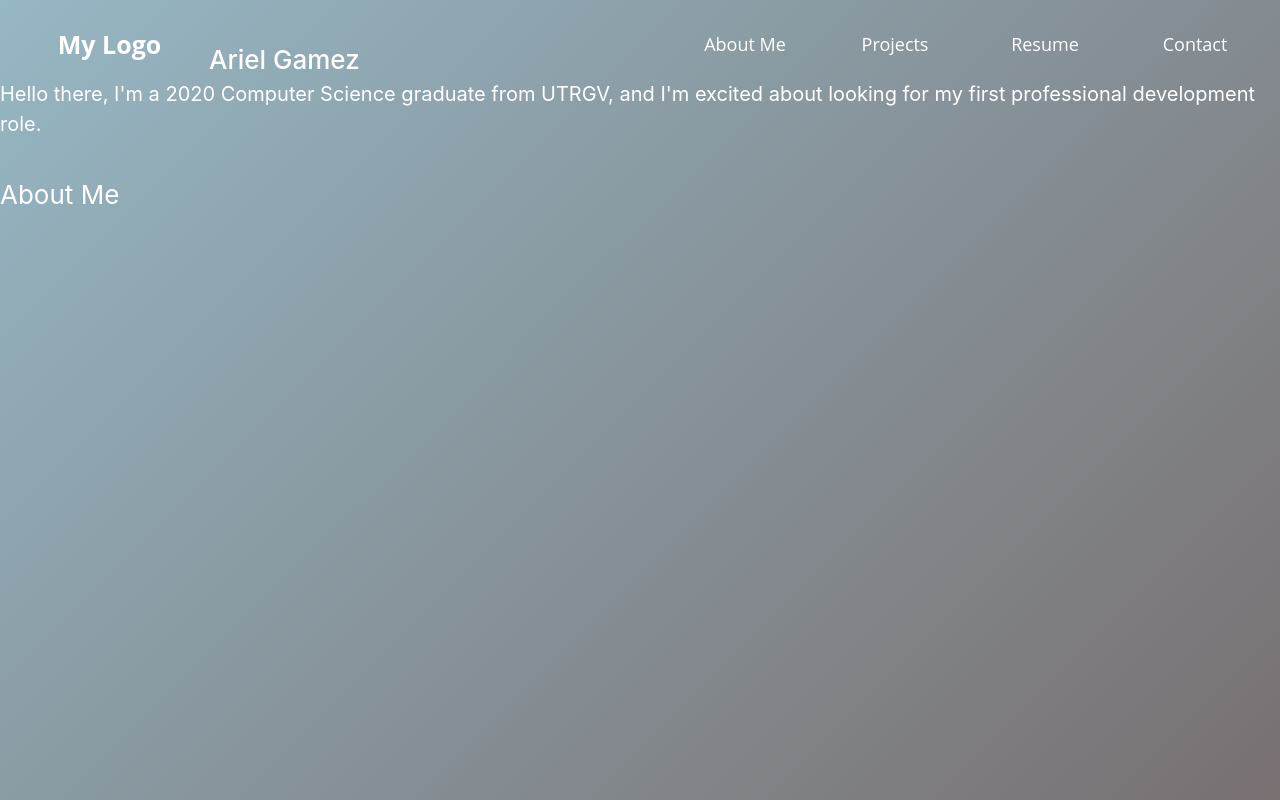
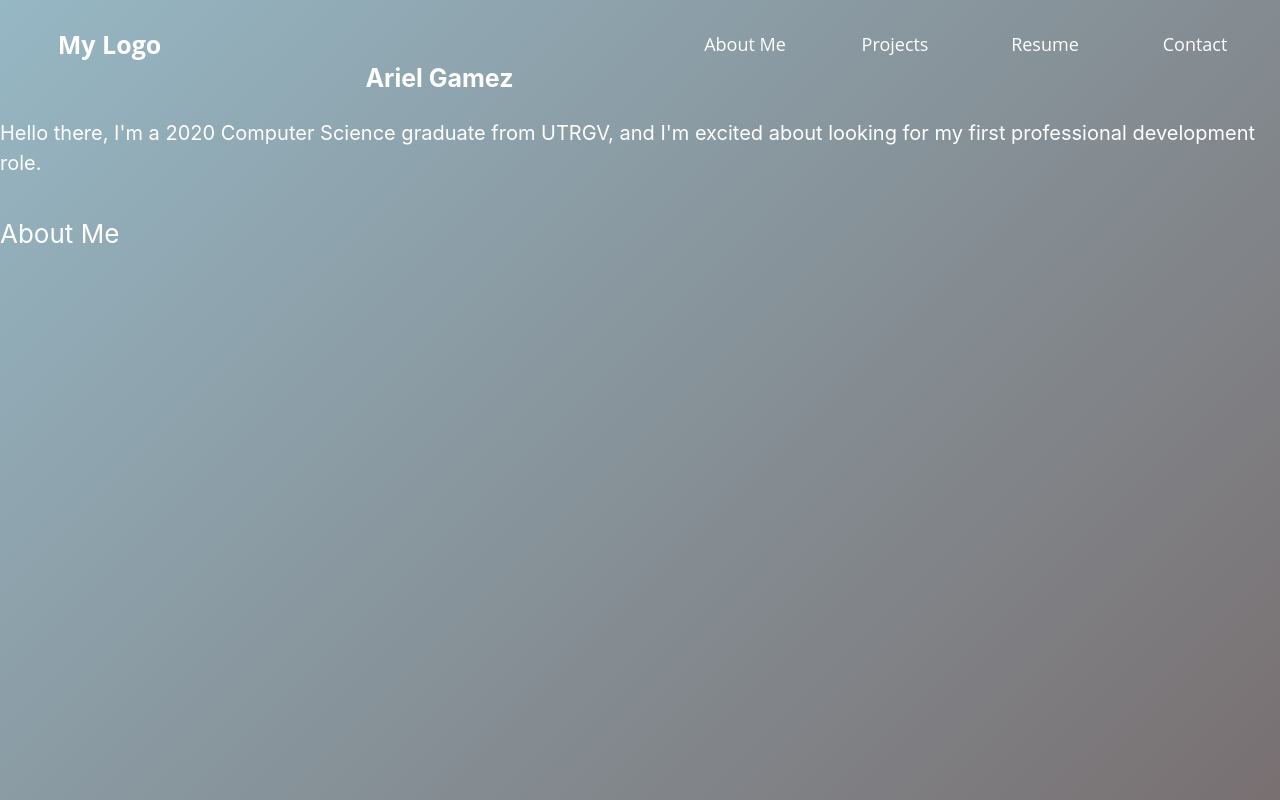
Before and after one commit to argamez98/Portfolio, a React (Create React App) app: page / in a window 1280 px wide. Shown: the top 800 px of the page. Built offline with nearby package versions, Linux system fonts and the light colour scheme.

Commit message:
fixing nameheader (unfinished)
want to center my name in the middle of the page but can't seem to fix it. might be the margins? not sure. will look back later.

```diff
--- a/src/App.css
+++ b/src/App.css
@@ -60,3 +60,14 @@ html {
 .navbar a:hover {
   background-color: rgb(98, 97, 97);
 }
+
+.name {
+  margin: auto;
+  padding: 20px;
+  font-size: 25px;
+  text-align: center;
+}
+
+.name a {
+  font-weight: bold;
+}
--- a/src/components/Nameheader.js
+++ b/src/components/Nameheader.js
@@ -2,8 +2,8 @@ import React from "react";
 
 export default function Nameheader() {
     return (
-        <section id="name">
-            <a className="title-font font-medium">Ariel Gamez</a>
-        </section>
+        <div class="name">
+            <a className="">Ariel Gamez</a>
+        </div>
     );
 }
```
